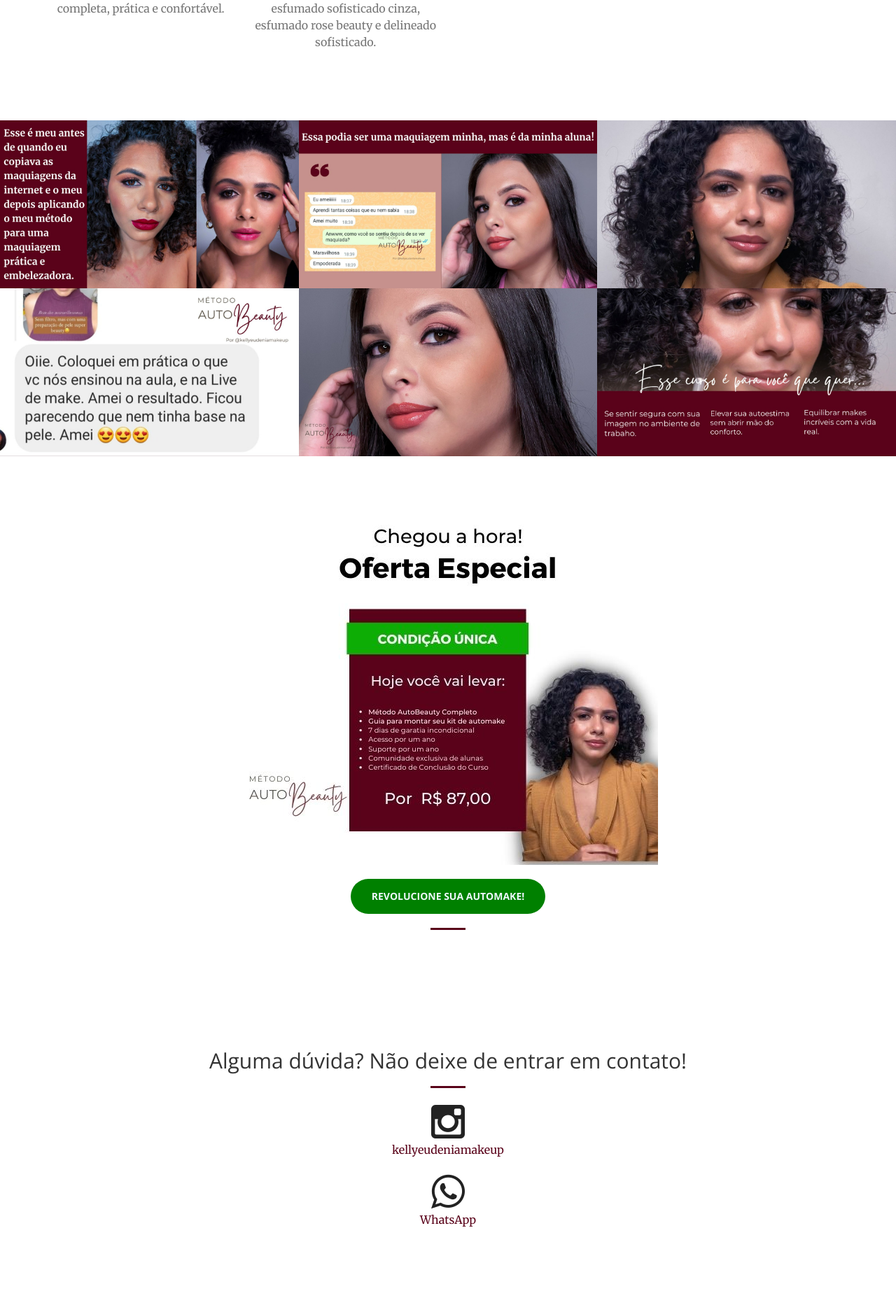
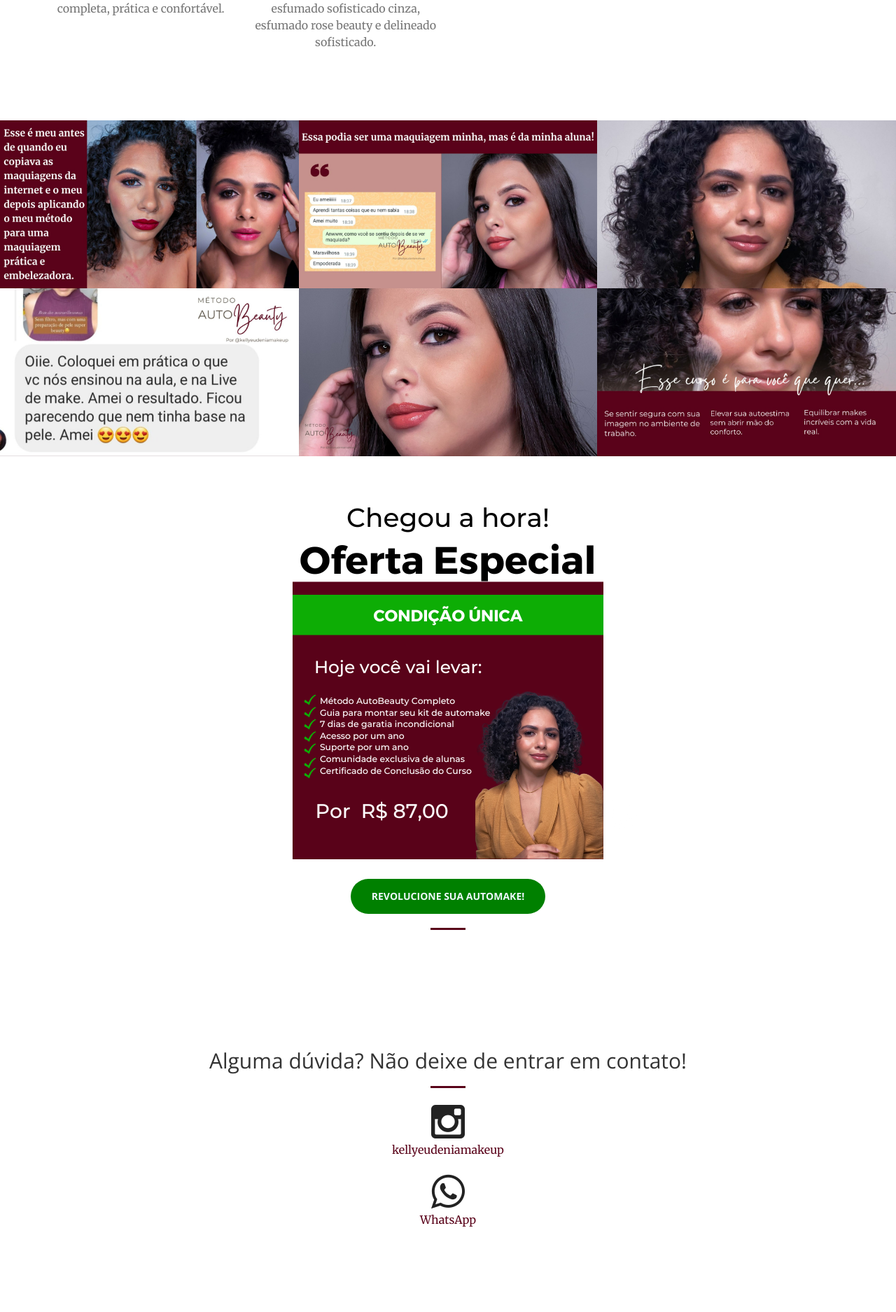
Before and after one commit to kellyeudenia/business-woman, a Jekyll site: the page built from index.html, in a window 1280 px wide. Shown: the part 1408-3283 px from the top of the page at 70% size. Built offline with Jekyll 4.4.1, drawn with Linux system fonts in a browser that asks for light colours.

Commit message:
Setup para a página de vendas.

```diff
--- a/_includes/aside.html
+++ b/_includes/aside.html
@@ -1,7 +1,7 @@
   <aside class="bg-white">
       <div class="container text-center" style="  display: flex; justify-content: center;">
           <div class="call-to-action">
-              <img src="img/profile/mine-me.jpg" class="img-responsive"  alt="Imagem de Eudenia junto ao banner com o preço, de 87,00 Reais, e condições especiais para o investimento no curso">
+              <img src="img/profile/mine-me.png" class="img-responsive"  alt="Imagem de Eudenia junto ao banner com o preço, de 87,00 Reais, e condições especiais para o investimento no curso">
               <br>
               <a href="https://pay.hotmart.com/F76815503F" class="btn btn-default btn-xl wow tada" style="background-color: #008000; color: aliceblue;" target="_blank">REVOLUCIONE SUA AUTOMAKE!</a>
           </div>
```
Also changed, not shown: img/profile/mine-me.jpg (deleted), img/profile/mine-me.png (added).
